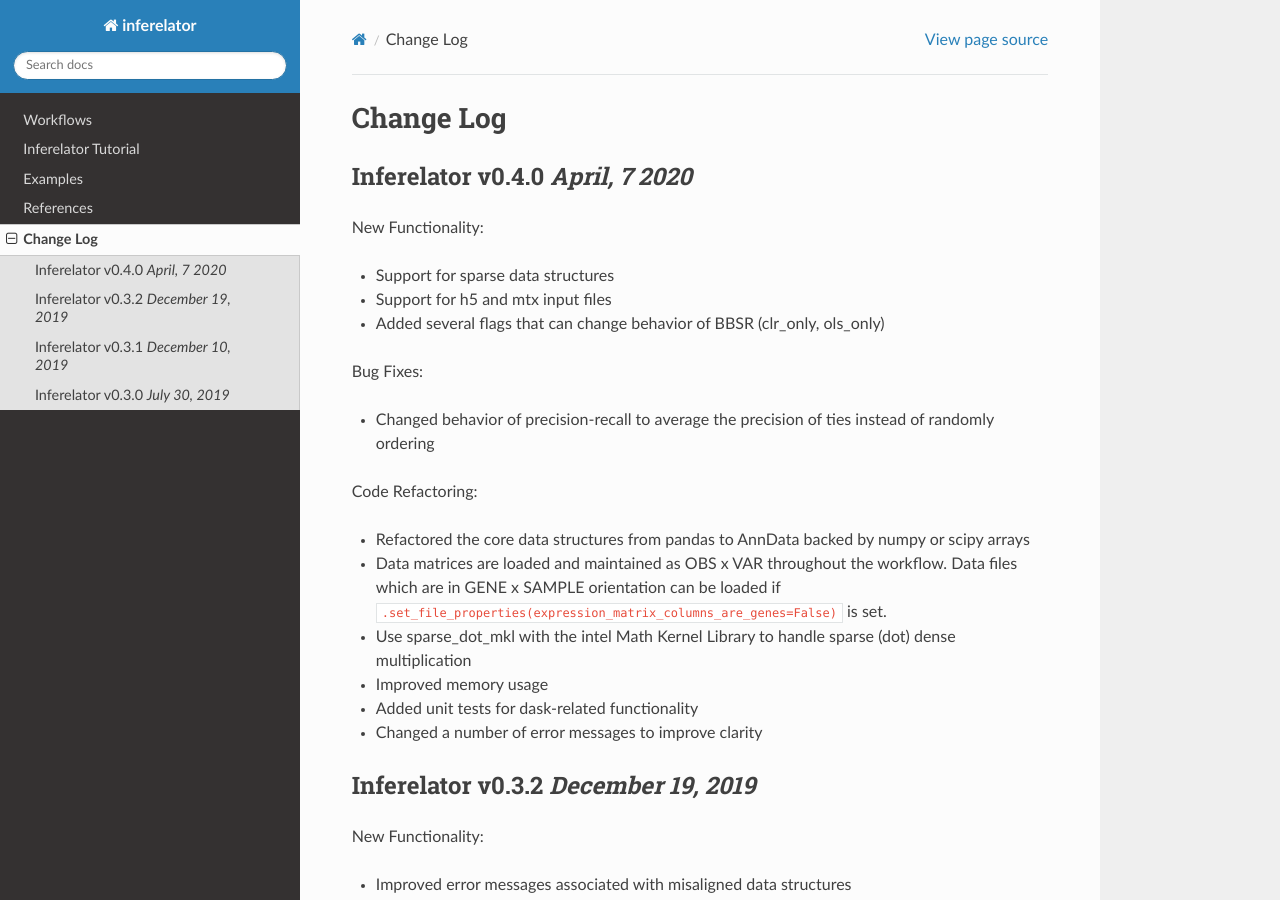
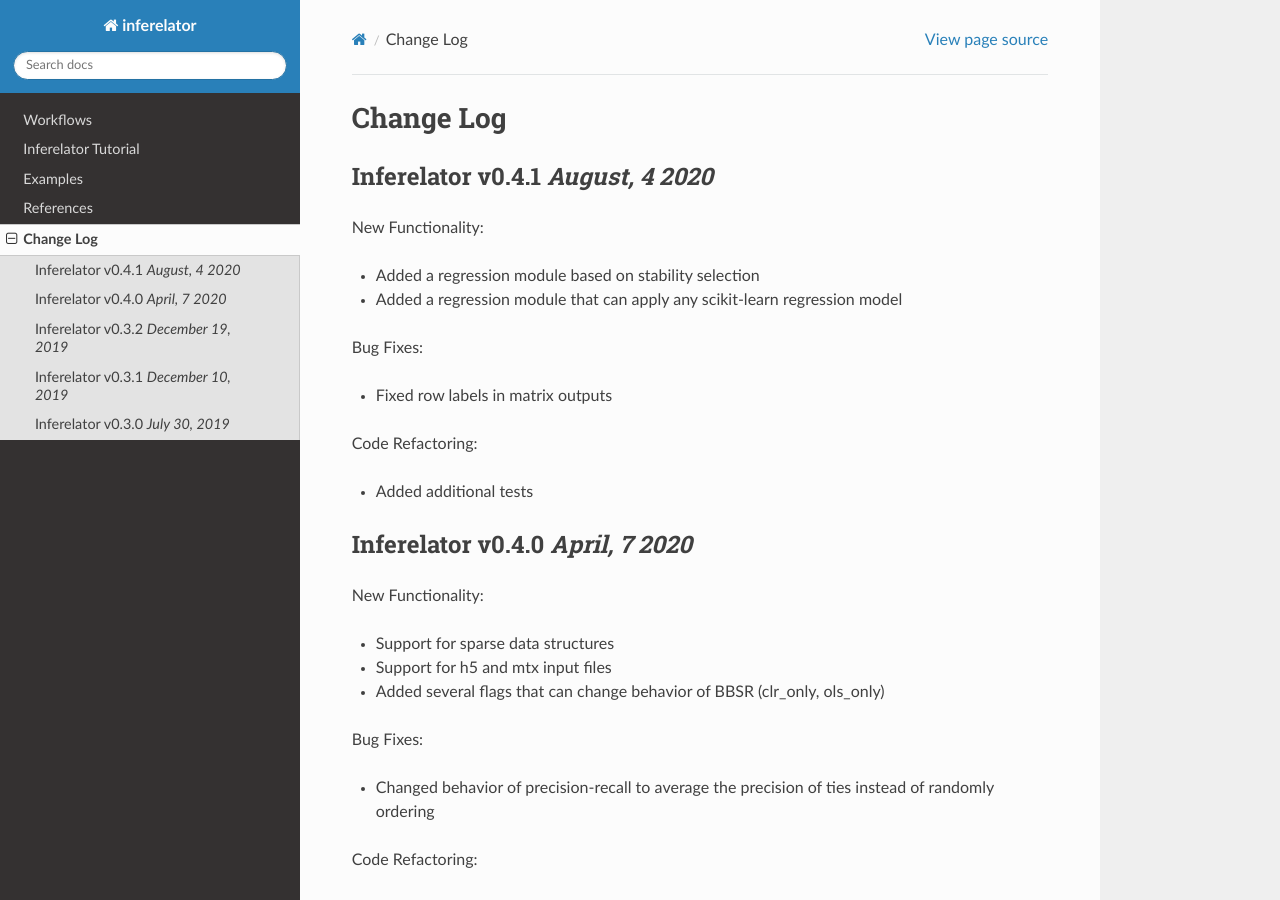
Before and after one commit to flatironinstitute/inferelator, a Sphinx documentation site: the page built from docs/changelog.rst, in a window 1280 px wide and 900 px high. Built offline with Sphinx 7.4.7 and the Read the Docs theme 2.0.0, drawn with Linux system fonts in a browser that asks for light colours.

Commit message:
Update docs

```diff
--- a/docs/changelog.rst
+++ b/docs/changelog.rst
@@ -1,5 +1,21 @@
 Change Log
 ==========
+
+Inferelator v0.4.1 `August, 4 2020`
+--------------------------------------
+
+New Functionality:
+
+- Added a regression module based on stability selection
+- Added a regression module that can apply any scikit-learn regression model
+
+Bug Fixes:
+
+- Fixed row labels in matrix outputs
+
+Code Refactoring:
+
+- Added additional tests
 
 Inferelator v0.4.0 `April, 7 2020`
 --------------------------------------
--- a/docs/conf.py
+++ b/docs/conf.py
@@ -12,6 +12,7 @@
 #
 import os
 import sys
+
 sys.path.insert(0, os.path.abspath('..'))
 
 
@@ -22,7 +23,7 @@ copyright = '2019, Flatiron Institute'
 author = 'Chris Jackson'
 
 # The full version, including alpha/beta/rc tags
-release = 'v0.4.0'
+release = 'v0.4.1'
 
 
 # -- General configuration ---------------------------------------------------
@@ -33,7 +34,7 @@ release = 'v0.4.0'
 extensions = ['sphinx.ext.autodoc',
               'sphinx.ext.coverage',
               'sphinx.ext.napoleon',
-              'm2r']
+              'm2r2']
 
 # Add any paths that contain templates here, relative to this directory.
 templates_path = ['_templates']
--- a/setup.py
+++ b/setup.py
@@ -2,7 +2,7 @@ import os
 from setuptools import setup, find_packages
 
 # Current Inferelator Version Number
-version = "0.4.0"
+version = "0.4.1"
 
 # Description from README.md
 base_dir = os.path.dirname(os.path.abspath(__file__))
```
Also changed, not shown: README.md (+9 -4 lines), 1 other file.
